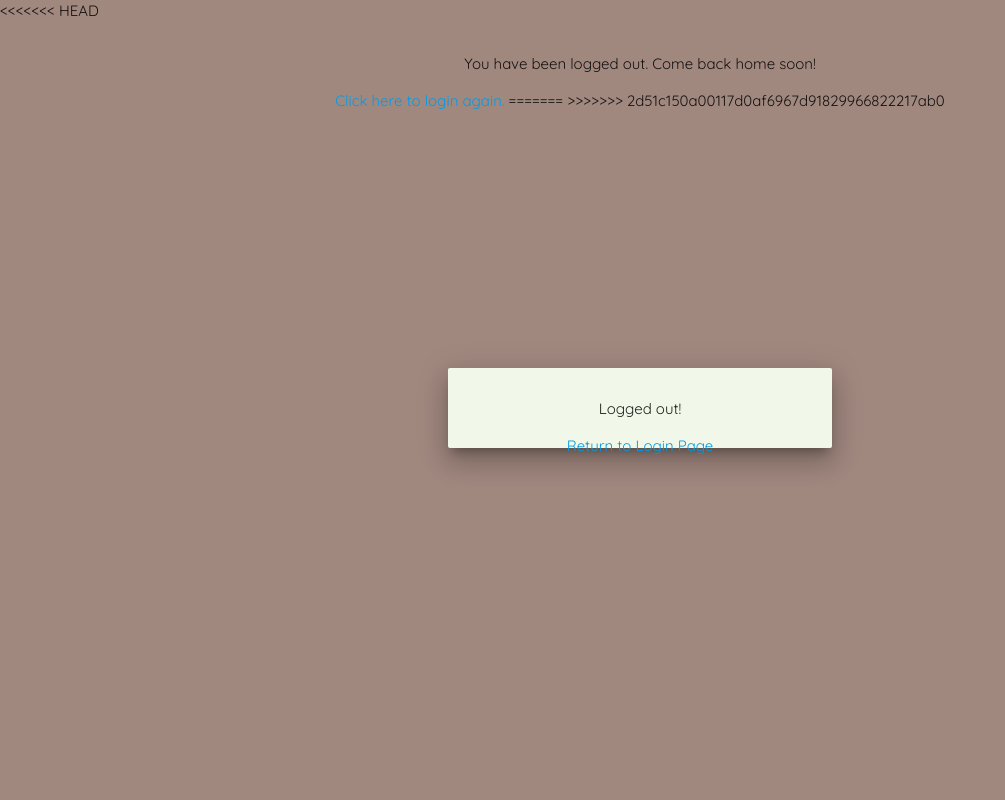
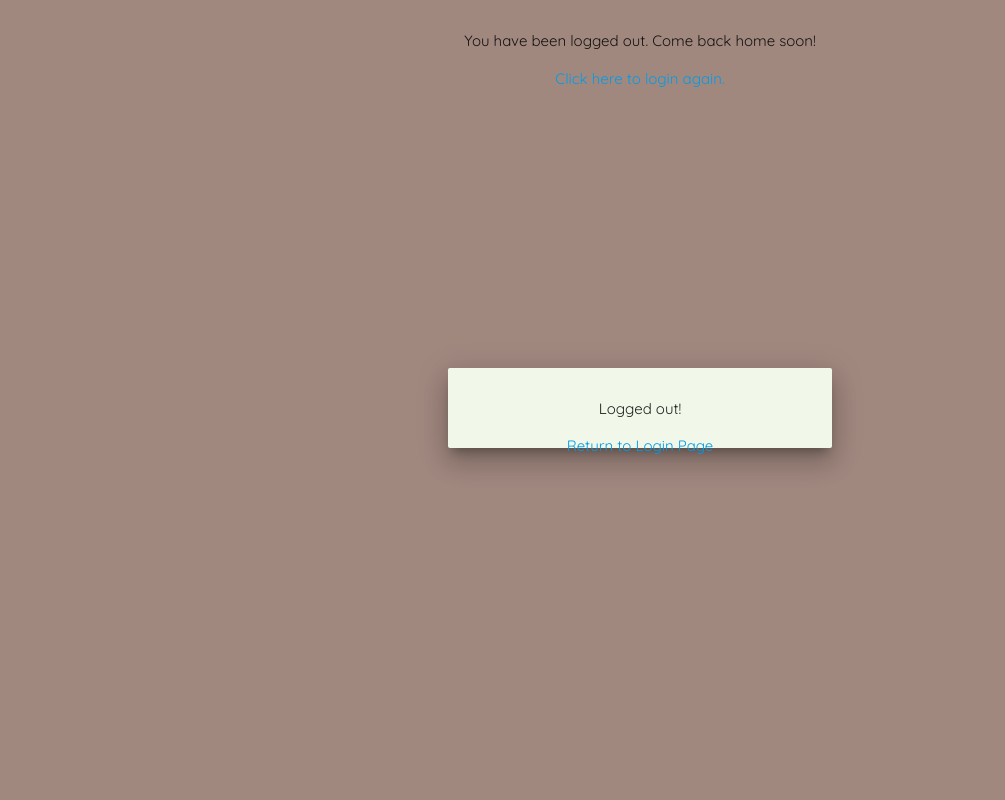
Before and after one commit to onocy/clean-slate, a Django app: page /doma/logout/ in a window 1280 px wide. Shown: the whole page, without its empty margins (0-1005 px from the left). Run offline with Django 3.2, Linux system fonts and the light colour scheme; some libraries are stand-ins or nearby versions.

Commit message:
Update logged_out.html

```diff
--- a/cleanslate/templates/registration/logged_out.html
+++ b/cleanslate/templates/registration/logged_out.html
@@ -6,15 +6,13 @@
 <title>Logged Out</title>
 
 {% block content %}
-<<<<<<< HEAD
+
 <div style = "text-align: center">
 <p>You have been logged out. Come back home soon!</p>
 
 <a href="{% url 'login'%}">Click here to login again.</a>
-=======
       <div class = "card z-depth-5">
         <p>Logged out!</p>
         <a href="{% url 'login'%}">Return to Login Page</a>
       </div>
->>>>>>> 2d51c150a00117d0af6967d91829966822217ab0
 {% endblock %}
```
